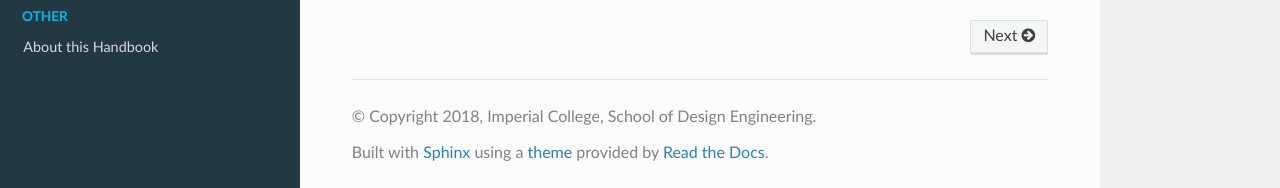
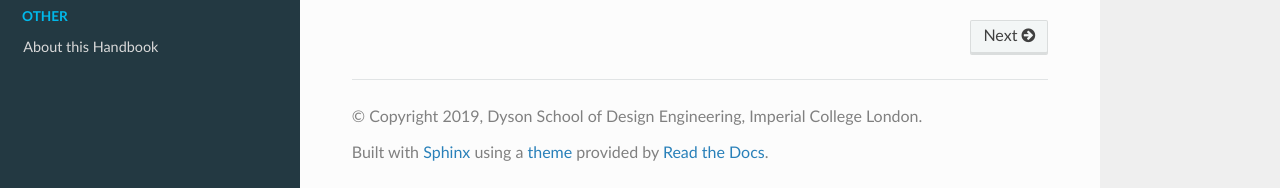
Before and after one commit to ImperialDesSoc/handbook, a Sphinx documentation site: the page built from source/index.rst, in a window 1280 px wide and 900 px high, scrolled down 3209 px. Shown: the part 709-897 px from the top of the window. Built offline with Sphinx 7.4.7 and the Read the Docs theme 2.0.0, drawn with Linux system fonts in a browser that asks for light colours; some of the changed lines change nothing that is shown.

Commit message:
Update author and copyright year

```diff
--- a/source/conf.py
+++ b/source/conf.py
@@ -47,10 +47,14 @@
 # The master toctree document.
 master_doc = 'index'
 
+# Get current year for copyright
+import datetime
+year = datetime.datetime.now().year
+
 # General information about the project.
 project = 'Design Engineering Student Handbook'
-copyright = '2018, Imperial College, School of Design Engineering'
-author = 'Benedict Greenberg'
+copyright = '{}, Dyson School of Design Engineering, Imperial College London'.format(year)
+author = 'Dyson School of Design Engineering, Imperial College London'
 
 # The version info for the project you're documenting, acts as replacement for
 # |version| and |release|, also used in various other places throughout the
```
